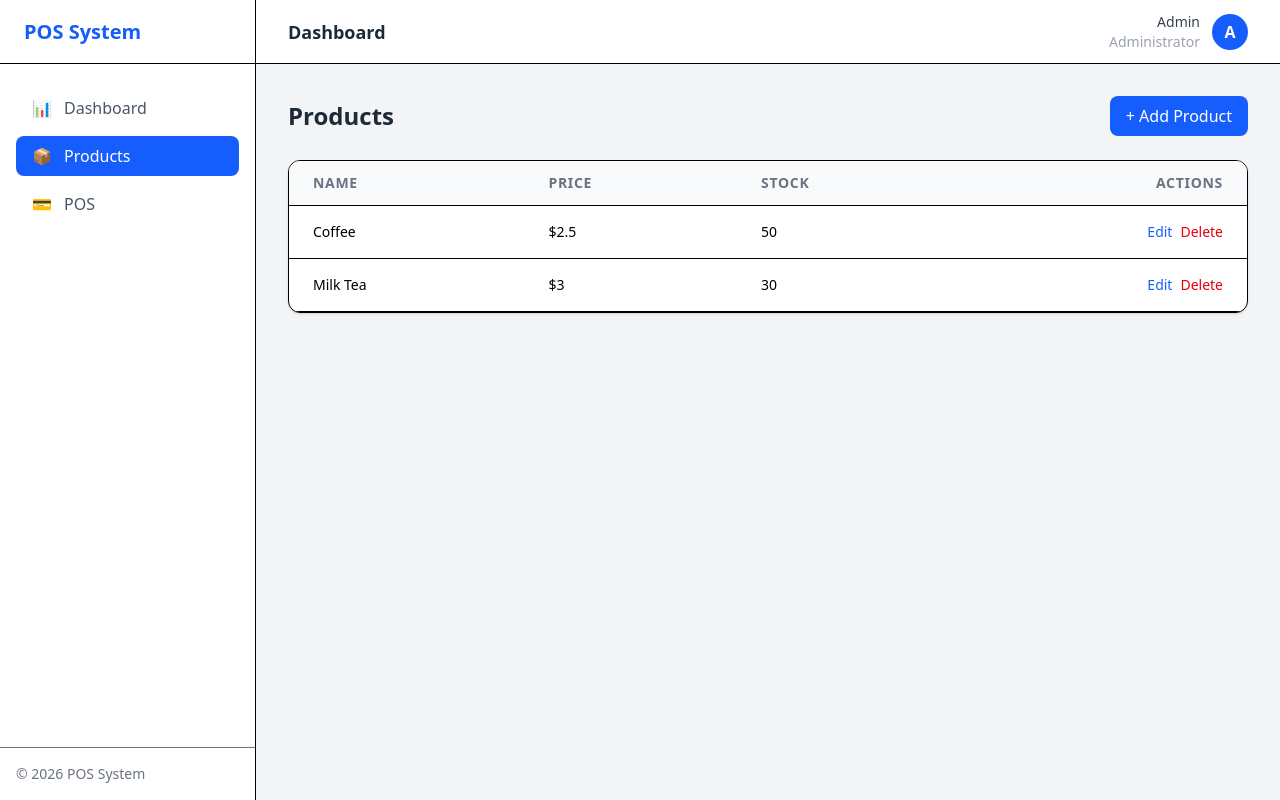
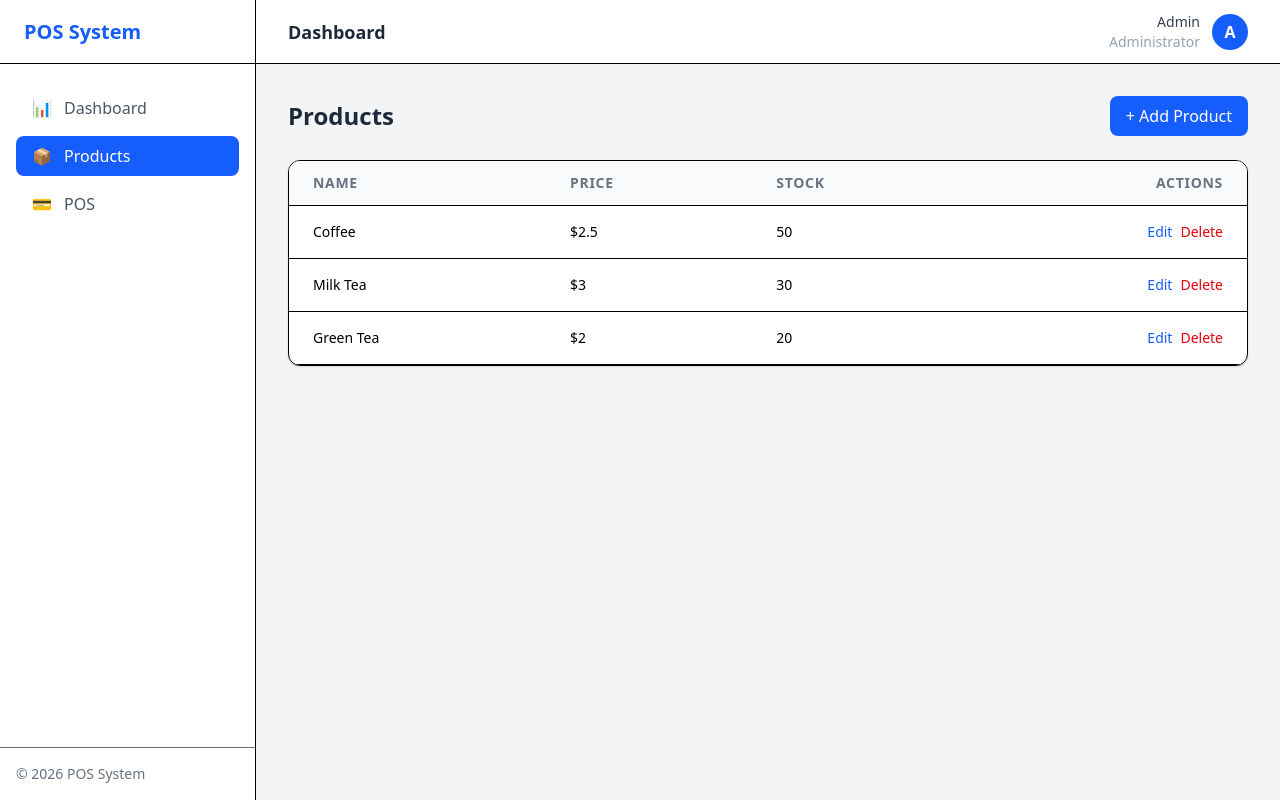
Before and after one commit to Llylimorr/POS-001, a Vue app: page /products in a window 1280 px wide. Built offline with nearby package versions, Linux system fonts and the light colour scheme.

Commit message:
add product

```diff
--- a/src/views/Dashboard.vue
+++ b/src/views/Dashboard.vue
@@ -56,5 +56,11 @@ const stats = [
     icon: '👤',
     bg: 'bg-purple-600'
   }
+//    ,{
+//     label: 'Stock Value',
+//     value: '$5,400', // Example value
+//     icon: '📈',
+//     bg: 'bg-orange-600'
+//   }
 ]
 </script>
--- a/src/views/Product.vue
+++ b/src/views/Product.vue
@@ -112,7 +112,8 @@ import { ref } from 'vue'
 
 const products = ref([
   { id: 1, name: 'Coffee', price: 2.5, stock: 50 },
-  { id: 2, name: 'Milk Tea', price: 3, stock: 30 }
+  { id: 2, name: 'Milk Tea', price: 3, stock: 30 },
+  { id: 3, name: 'Green Tea', price: 2, stock: 20 }
 ])
 
 const showModal = ref(false)
```
